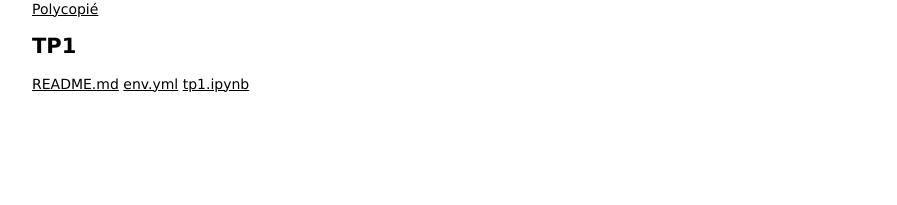
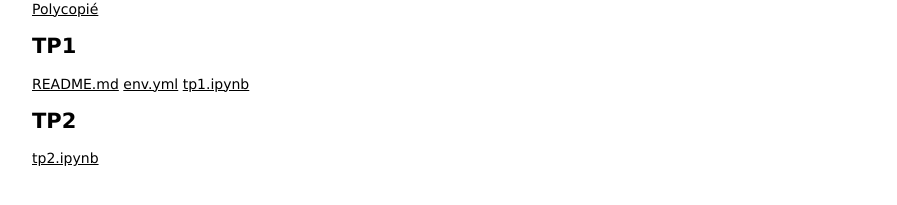
Before and after one commit to paulviallard/stat, a Jekyll site: the page built from index.md, in a window 1280 px wide. Shown: the part 274-479 px from the top of the page, without its empty margins (133-1030 px from the left). Built offline with Jekyll 4.4.1, drawn with Linux system fonts in a browser that asks for light colours; our own code applies the rules of GitHub Pages for plain Markdown files.

Commit message:
feat: add tp2 et cours

```diff
--- a/index.md
+++ b/index.md
@@ -15,3 +15,7 @@ layout: home
 ## TP1
 
 [README.md]({{ 'assets/README.md' | relative_url }}) [env.yml]({{ 'assets/env.yml' | relative_url }}) [tp1.ipynb]({{ 'assets/tp1.ipynb' | relative_url }})
+
+## TP2
+
+[tp2.ipynb]({{ 'assets/tp2.ipynb' | relative_url }})
```
Also changed, not shown: 2 other files.
